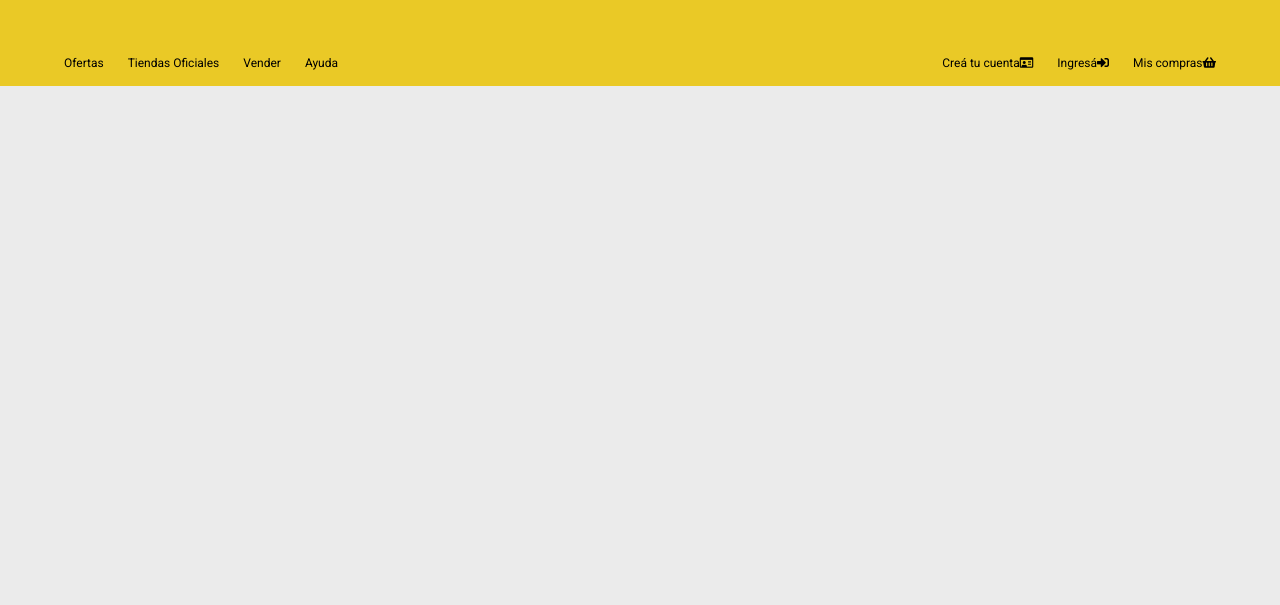
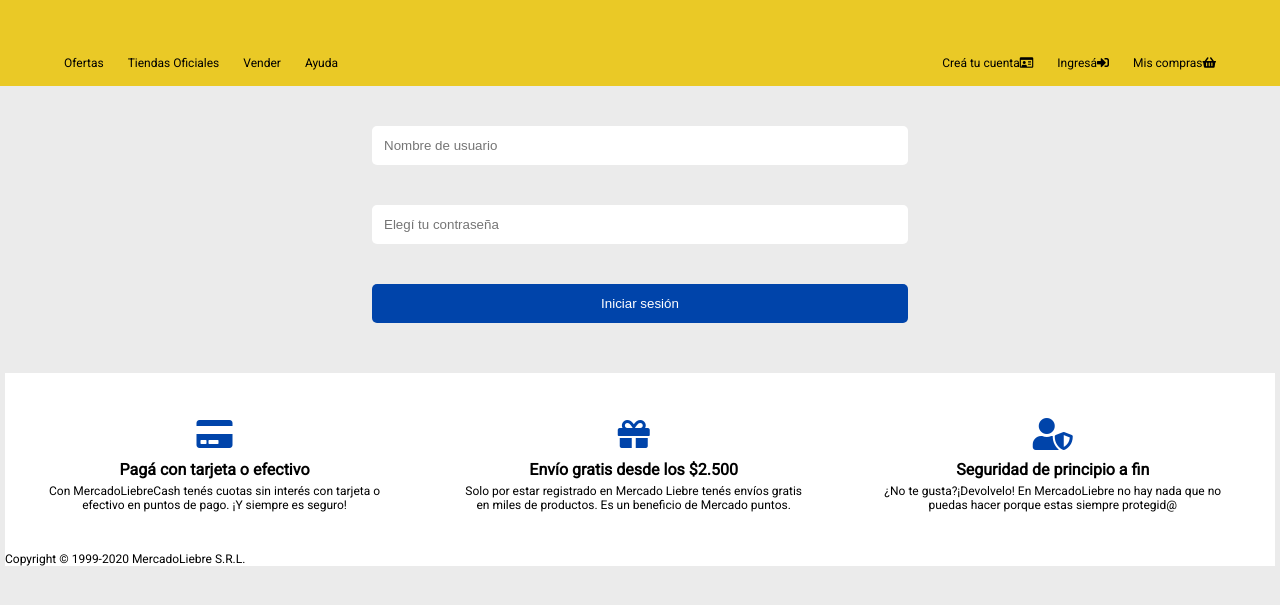
Before and after one commit to lautarodpr/MercadoLiebre, a website: page views/login.html in a window 1280 px wide. Shown: the part 181-786 px from the top of the page. Drawn offline with Linux system fonts and the light colour scheme.

Commit message:
quinto commit

```diff
--- a/public/css/styles.css
+++ b/public/css/styles.css
@@ -1,3 +1,4 @@
+/* ///////////////GENERAL///////////////// */
 * {
     margin: 0px;
     padding: 0px;
@@ -16,6 +17,8 @@
 p {
     font-size: 12px;
 }
+
+/*/////////////// HEADER GENERAL/////////// */
 
 div.top-header {
     padding: 5%;
@@ -39,6 +42,7 @@
 
 header ul {
     display: none;
+    margin-bottom: 16px;
 }
 
 header ul li a {
@@ -86,6 +90,30 @@
     width: 40px;
 }
 
+/* /////////////MAIN HOME//////////// */
+
+section.banner img {
+    width: 100%;
+}
+
+main {
+    width: 90%;
+    margin: 0 auto;
+}
+
+main section article {
+    background-color: #fff;
+    margin: 10px 0px;
+}
+
+main section article img {
+    width: 100%;
+}
+
+main section h3 {
+    margin: 20px 6px;
+}
+
 article div.main-article {
     position: relative;
     display: flex;
@@ -106,34 +134,20 @@
     color: #39b54a;
 }
 
+.description-container {
+    opacity: 0;
+    height: 0;
+}
+
 .description {
     font-size: 16px;
     font-weight: normal;
     color: #666;
-    display: none;
     margin-top: 20px;
 }
 
 h3 {
     color: #666;
-}
-
-section.banner img {
-    width: 100%;
-}
-
-main {
-    width: 90%;
-    margin: 0 auto;
-}
-
-main section article {
-    background-color: #fff;
-    margin: 10px 0px;
-}
-
-main section article img {
-    width: 100%;
 }
 
 .truck-icon {
@@ -151,21 +165,16 @@
     color: #39b54a
 }
 
-main section h3 {
-    margin: 20px 0px;
-}
-
-header ul {
-    margin-bottom: 16px;
-}
+/* /////////////FOOTER GENERAL////////////// */
 
 footer {
     text-align: center;
     background-color: #fff;
     margin: 5px;
+    margin-top: 10px;
 }
 
-.footer i {
+.footer-icon i {
     color: #0044aa;
     font-size: 2em;
     margin: 10px;
@@ -173,12 +182,14 @@
 
 footer h4 {
     font-size: 16px;
-
+    margin: 0px 0px 5px 0px;
 }
 
 footer p {
     font-size: 12px;
-
+    width: 100%;
+    text-align: left;
+    margin-top: 5px;
 }
 
 footer article {
@@ -189,18 +200,19 @@
     text-align: center;
 }
 
+/* ////////////////REGISTER////////////// */
+
 #form {
     display: flex;
     flex-direction: column;
     gap: 8px;
-    width: 400px;
+    width: 350px;
     background-color: #eac926;
     padding: 30px;
     margin: auto;
-    margin-top: 70px;
+    margin-top: 35px;
     margin-bottom: 70px;
-    border-radius: 4px;
-    box-shadow: 0px 0px 27px 2px #000;
+    border-radius: 10px;
 }
 .controls {
     width: 100%;
@@ -239,7 +251,7 @@
     width: 100%;
 }
 
-h4 {
+form h4 {
     margin: 20px 0px 5px 0px;
 }
 
@@ -247,7 +259,40 @@
     margin-top: 20px;
 }
 
-@media (min-width: 695px) {
+/* ////////////LOGIN//////////// */
+
+.form-login{
+    text-align: center;
+    padding: 20px;
+}
+.form-login div{
+    padding: 20px;
+}
+.styles-login{
+    padding: 12px;
+    width: 50%;
+    border: 0px;
+    border-radius: 5px;
+}
+.login-button{
+    width: 50%;
+    padding: 12px;
+    border: 0px;
+    background-color: #0044aa;
+    color: #FFF;
+    border-radius: 5px;
+    transition: all 400ms ease;
+}
+.login-button:hover{
+    background-color: #0022AA;
+}
+
+/* /////////////////MEDIA QUERIES/////////// */
+
+@media (min-width: 700px) {
+
+    /* ////////////MAIN//////////// */
+
     main section article .description {
         display: block;
     }
@@ -272,6 +317,8 @@
     main section .products article {
         width: 48%;
     }
+
+    /* //////////HEADER/////////// */
 
     header div.logo {
         width: 30%;
@@ -306,10 +353,20 @@
         padding-right: 64px;
     }
 
+}
+
+@media (min-width: 769px) {
+    main section .products article {
+        width: 23%;
+    }
+
+    /* /////////FOOTER//////////// */
+
     footer section  {
         display: flex;
         flex-wrap: wrap;
     }
+
     footer section article {
         width: 33%;
     }
@@ -320,9 +377,3 @@
         color: #000;
     }
 }
-
-@media (min-width: 769px) {
-    main section .products article {
-        width: 23%;
-    }
-}
--- a/views/login.html
+++ b/views/login.html
@@ -13,7 +13,7 @@
     <header>
         <div class="top-header">
             <div class="logo">
-                <img src="/images/logo-mercado-liebre.svg" alt="Logo de MercadoLiebre">
+                <a href="/"><img src="/images/logo-mercado-liebre.svg" alt="Logo de MercadoLiebre"></a>
             </div>
             <div class="form">
                 <div class="input">Buscar productos, marcas y más</div>
@@ -33,11 +33,45 @@
                 <li><a href="/login">Ingresá<i class="fas fa-sign-in-alt"></i></a></li>
                 <li><a href="#">Mis compras<i class="fas fa-shopping-basket"></i></a></li>
             </ul>
+        </nav>
+        <div class="burger-menu">
+            <i class="fa fa-bars burger"></i>
+        </div>
     </header>
     <main>
-        <form action="/">
-
+        <form action="/home" method="get" class="form-login">
+            <div >
+                <input type="text" name="user" placeholder="Nombre de usuario" class="styles-login">
+            </div>
+            <div>
+                <input type="password" name="password" placeholder="Elegí tu contraseña" class="styles-login">
+            </div>
+            <div>
+                <button type="submit" class="login-button">Iniciar sesión</button>
+            </div>
         </form>
     </main>
+    <footer>
+        <section>
+            <article>
+                <div class="footer-icon"><i class="fas fa-credit-card"></i></div>
+                <h4>Pagá con tarjeta o efectivo</h4>
+                <p>Con MercadoLiebreCash tenés cuotas sin interés con tarjeta o efectivo en puntos de pago. ¡Y siempre es seguro!</p>
+            </article>
+
+            <article>
+                <div class="footer-icon"><i class="fas fa-gift"></i></div>
+                <h4>Envío gratis desde los $2.500</h4>
+                <p>Solo por estar registrado en Mercado Liebre tenés envíos gratis en miles de productos. Es un beneficio de Mercado puntos.</p>
+            </article>
+
+            <article>
+                <div class="footer-icon"><i class="fas fa-user-shield"></i></div>
+                <h4>Seguridad de principio a fin</h4>
+                <p>¿No te gusta?¡Devolvelo! En MercadoLiebre no hay nada que no puedas hacer porque estas siempre protegid@</p>
+            </article>
+            <p> Copyright © 1999-2020 MercadoLiebre S.R.L.</p>
+        </section>
+    </footer>
 </body>
 </html>
```
Also changed, not shown: views/home.html (+19 -3 lines), views/register.html (+26 -1 lines).
